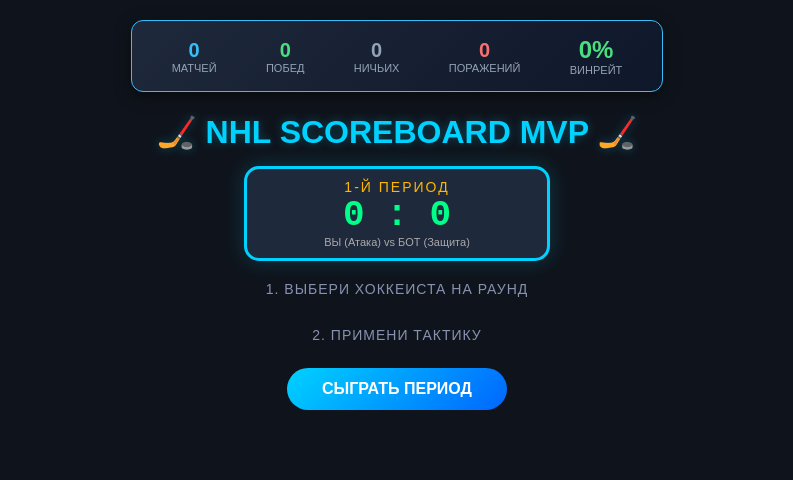
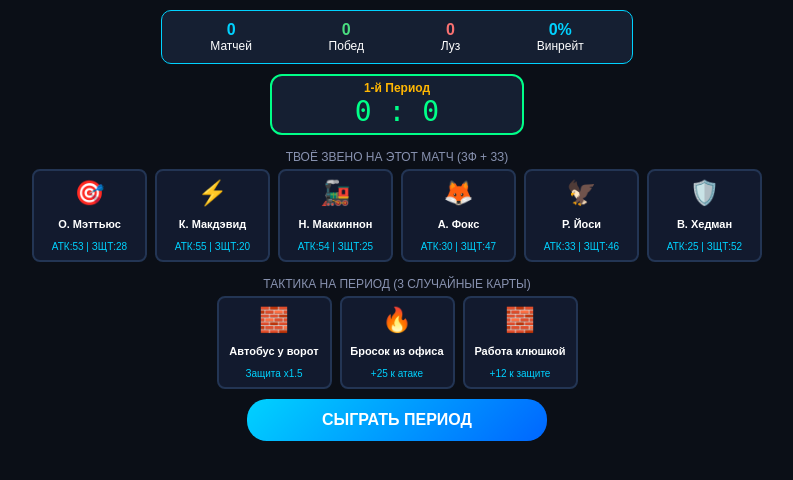
Before and after one commit to miruha3333/nhlcard, a Flask app: page / in a window 1280 px wide. Shown: the top 480 px of the page, without its empty margins (243-1036 px from the left). Run offline with Flask 3, Linux system fonts and the light colour scheme.

Commit message:
Update index.html

```diff
--- a/templates/index.html
+++ b/templates/index.html
@@ -2,177 +2,152 @@
 <html lang="ru">
 <head>
     <meta charset="UTF-8">
-    <meta name="viewport" content="width=device-width, initial-scale=1.0">
-    <title>NHL Card Arena & Profile</title>
+    <meta name="viewport" content="width=device-width, initial-scale=1.0, user-scalable=no">
+    <title>NHL Mini App Arena</title>
     <style>
-        body { font-family: 'Arial', sans-serif; background: #0f141c; color: #fff; text-align: center; padding: 20px; margin: 0; }
-        h1 { color: #00d2ff; text-shadow: 0 0 10px rgba(0,210,255,0.3); margin-bottom: 5px; }
+        body { font-family: 'Arial', sans-serif; background: #0b0f17; color: #fff; text-align: center; padding: 10px; margin: 0; user-select: none; }
+        .profile-box { background: #151f32; border: 1px solid #00d2ff; border-radius: 10px; max-width: 450px; margin: 0 auto 10px; padding: 10px; display: flex; justify-content: space-around; font-size: 12px; }
+        .stat-val { font-size: 16px; font-weight: bold; color: #00d2ff; }
 
-        /* СТИЛЬ ЛИЧНОГО КАБИНЕТА */
-        .profile-box {
-            background: linear-gradient(135deg, #1e293b, #0f172a);
-            border: 1px solid #38bdf8;
-            border-radius: 12px;
-            max-width: 500px;
-            margin: 0 auto 20px;
-            padding: 15px;
-            display: flex;
-            justify-content: space-around;
-            align-items: center;
-            box-shadow: 0 4px 15px rgba(0,0,0,0.5);
-        }
-        .profile-stat { text-align: center; }
-        .stat-val { font-size: 20px; font-weight: bold; color: #38bdf8; }
-        .stat-lbl { font-size: 11px; color: #94a3b8; text-transform: uppercase; }
-        .win-rate { color: #4ade80; font-size: 24px; font-weight: bold; }
+        .scoreboard { background: #151f32; border: 2px solid #00ff88; border-radius: 12px; width: 240px; margin: 10px auto; padding: 5px; }
+        .match-score { font-size: 28px; font-family: monospace; color: #00ff88; }
+        .period-text { font-size: 12px; color: #ffb703; font-weight: bold; }
 
-        /* СТИЛЬ ХОККЕЙНОГО ТАБЛО */
-        .scoreboard {
-            background: #1e293b;
-            border: 3px solid #00d2ff;
-            border-radius: 15px;
-            width: 280px;
-            margin: 15px auto;
-            padding: 10px;
-            box-shadow: 0 0 20px rgba(0,210,255,0.2);
-        }
-        .match-score { font-size: 36px; font-weight: bold; font-family: 'Courier New', monospace; color: #00ff88; }
-        .period-text { font-size: 14px; color: #ffb703; text-transform: uppercase; letter-spacing: 2px; }
+        .section-title { font-size: 12px; margin: 15px 0 5px; color: #8892b0; text-transform: uppercase; }
+        .card-container { display: flex; justify-content: center; gap: 8px; flex-wrap: wrap; margin-bottom: 10px; }
 
-        .section-title { font-size: 14px; margin: 20px 0 10px; color: #8892b0; text-transform: uppercase; letter-spacing: 1px; }
-        .card-container { display: flex; justify-content: center; gap: 12px; flex-wrap: wrap; margin-bottom: 15px; }
+        .card { background: #121a2e; border: 2px solid #233554; border-radius: 8px; padding: 8px; width: 95px; cursor: pointer; transition: 0.15s; }
+        .card.selected { border-color: #00ff88; background: #0c261c; box-shadow: 0 0 10px rgba(0,255,136,0.2); }
+        .card.tired .card-stat { color: #ff4655 !important; font-weight: bold; } /* ПОДСВЕТКА УСТАЛОСТИ КРАСНЫМ */
 
-        .card {
-            background: #172237;
-            border: 2px solid #233554;
-            border-radius: 10px;
-            padding: 12px;
-            width: 125px;
-            cursor: pointer;
-            transition: all 0.2s;
-        }
-        .card:hover { transform: translateY(-3px); border-color: #00d2ff; }
-        .card.selected { border-color: #00ff88; box-shadow: 0 0 15px rgba(0,255,136,0.3); background: #0f2d24; }
-        .card-emoji { font-size: 32px; margin-bottom: 5px; }
-        .card-name { font-weight: bold; font-size: 13px; margin-bottom: 5px; height: 32px; display: flex; align-items: center; justify-content: center; }
-        .card-stat { font-size: 11px; color: #00d2ff; }
+        .card-emoji { font-size: 24px; }
+        .card-name { font-weight: bold; font-size: 11px; margin: 4px 0; height: 26px; display: flex; align-items: center; justify-content: center; }
+        .card-stat { font-size: 10px; color: #00d2ff; }
 
-        .btn {
-            background: linear-gradient(135deg, #00d2ff, #0066ff);
-            color: white; border: none; padding: 12px 35px; font-size: 16px;
-            font-weight: bold; border-radius: 25px; cursor: pointer; transition: 0.2s;
-        }
-        .btn:hover { transform: scale(1.05); }
-        .btn-reset { background: #ff4655; margin-top: 15px; display: none; }
+        .btn { background: linear-gradient(135deg, #00d2ff, #0066ff); color: white; border: none; padding: 12px 40px; font-size: 16px; font-weight: bold; border-radius: 20px; cursor: pointer; width: 80%; max-width: 300px; }
+        .btn-reset { background: #ff4655; display: none; margin: 15px auto; }
 
-        #result-box { margin-top: 20px; padding: 15px; background: #172237; border-radius: 12px; display: none; border: 1px solid #233554; }
-        .duel-powers { font-size: 18px; color: #ffb703; margin: 5px 0; }
+        #result-box { margin-top: 15px; padding: 12px; background: #151f32; border-radius: 10px; display: none; border: 1px solid #233554; font-size: 14px; }
     </style>
 </head>
 <body>
 
-    <!-- ЛИЧНЫЙ КАБИНЕТ ИГРОКА -->
+    <!-- ПРОФИЛЬ -->
     <div class="profile-box">
-        <div class="profile-stat">
-            <div class="stat-val" id="stat-total">0</div>
-            <div class="stat-lbl">Матчей</div>
-        </div>
-        <div class="profile-stat">
-            <div class="stat-val" style="color: #4ade80;" id="stat-wins">0</div>
-            <div class="stat-lbl">Побед</div>
-        </div>
-        <div class="profile-stat">
-            <div class="stat-val" style="color: #94a3b8;" id="stat-draws">0</div>
-            <div class="stat-lbl">Ничьих</div>
-        </div>
-        <div class="profile-stat">
-            <div class="stat-val" style="color: #f87171;" id="stat-losses">0</div>
-            <div class="stat-lbl">Поражений</div>
-        </div>
-        <div class="profile-stat">
-            <div class="win-rate" id="stat-rate">0%</div>
-            <div class="stat-lbl">Винрейт</div>
-        </div>
+        <div><div class="stat-val" id="st-total">0</div><div>Матчей</div></div>
+        <div><div class="stat-val" style="color:#4ade80;" id="st-wins">0</div><div>Побед</div></div>
+        <div><div class="stat-val" style="color:#f87171;" id="st-losses">0</div><div>Луз</div></div>
+        <div><div class="stat-val" id="st-rate">0%</div><div>Винрейт</div></div>
     </div>
 
-    <h1>🏒 NHL SCOREBOARD MVP 🏒</h1>
-
-    <!-- ТАБЛО МАТЧА -->
+    <!-- ТАБЛО -->
     <div class="scoreboard">
         <div class="period-text" id="period-display">1-й Период</div>
         <div class="match-score"><span id="p-goals">0</span> : <span id="b-goals">0</span></div>
-        <div style="font-size: 11px; color: #aaa;">ВЫ (Атака) vs БОТ (Защита)</div>
     </div>
 
     <div id="game-controls">
-        <div class="section-title">1. Выбери хоккеиста на раунд</div>
+        <div class="section-title">Твоё звено на этот матч (3Ф + 3З)</div>
         <div class="card-container" id="players-zone"></div>
 
-        <div class="section-title">2. Примени тактику</div>
+        <div class="section-title">Тактика на период (3 случайные карты)</div>
         <div class="card-container" id="actions-zone"></div>
 
-        <button class="btn" id="play-btn" onclick="nextPeriod()">СЫГРАТЬ ПЕРИОД</button>
+        <button class="btn" onclick="nextPeriod()">СЫГРАТЬ ПЕРИОД</button>
     </div>
 
-    <button class="btn btn-reset" id="reset-btn" onclick="resetMatch()">НАЧАТЬ НОВЫЙ МАТЧ</button>
+    <button class="btn btn-reset" id="reset-btn" onclick="startNewMatch()">СЛЕДУЮЩИЙ МАТЧ</button>
 
-    <!-- Окно событий периода -->
     <div id="result-box">
-        <h3 id="round-details">События на льду...</h3>
-        <div class="duel-powers">Общая сила: Вы (<span id="p-power">0</span>) vs Бот (<span id="b-power">0</span>)</div>
-        <p style="font-size: 12px; color: #aaa;">Бот выставил: <span id="bot-setup" style="color: #ff4655;">-</span></p>
+        <h4 id="round-details" style="margin:5px 0;">События...</h4>
+        <div style="font-size:12px; color:#ffb703;">Сила дуэли: Вы (<span id="p-power">0</span>) vs Бот (<span id="b-power">0</span>)</div>
+        <div style="font-size:11px; color:#aaa; margin-top:4px;">Выбор БОТА: <span id="bot-setup" style="color:#ff4655;">-</span></div>
     </div>
 
     <script>
+        let db = null;
+        let matchPlayers = []; // 6 хоккеистов на текущий матч
+        let fatiguedPlayers = []; // Кто уже играл и устал
+
         let selectedPlayer = null;
         let selectedAction = null;
+        let currentPeriod = 1;
+        let pGoals = 0, bGoals = 0;
 
-        let currentPeriod = 1;
-        let playerGoals = 0;
-        let botGoals = 0;
+        let stats = JSON.parse(localStorage.getItem('h_stats')) || { total: 0, wins: 0, losses: 0 };
 
-        // Инициализация статистики из памяти браузера
-        let stats = JSON.parse(localStorage.getItem('hockey_stats')) || { total: 0, wins: 0, draws: 0, losses: 0 };
-
-        function updateProfileUI() {
-            document.getElementById('stat-total').innerText = stats.total;
-            document.getElementById('stat-wins').innerText = stats.wins;
-            document.getElementById('stat-draws').innerText = stats.draws;
-            document.getElementById('stat-losses').innerText = stats.losses;
-
+        function updateStatsUI() {
+            document.getElementById('st-total').innerText = stats.total;
+            document.getElementById('st-wins').innerText = stats.wins;
+            document.getElementById('st-losses').innerText = stats.losses;
             let rate = stats.total > 0 ? Math.round((stats.wins / stats.total) * 100) : 0;
-            document.getElementById('stat-rate').innerText = `${rate}%`;
+            document.getElementById('st-rate').innerText = `${rate}%`;
         }
 
-        async function loadCards() {
-            const res = await fetch('/api/cards');
-            const data = await res.json();
+        // Загрузка базы данных игры при первом входе
+        async function initGame() {
+            const res = await fetch('/api/init_deck');
+            db = await res.json();
+            startNewMatch();
+        }
 
-            const pZone = document.getElementById('players-zone');
-            pZone.innerHTML = '';
-            for (let id in data.players) {
-                let p = data.players[id];
-                pZone.innerHTML += `
-                    <div class="card" id="p-${id}" onclick="selectPlayer('${id}')">
+        // НАЧАЛО НОВОГО МАТЧА: Собираем случайный состав
+        function startNewMatch() {
+            currentPeriod = 1; pGoals = 0; bGoals = 0;
+            fatiguedPlayers = [];
+            document.getElementById('p-goals').innerText = 0;
+            document.getElementById('b-goals').innerText = 0;
+            document.getElementById('period-display').innerText = "1-й Период";
+            document.getElementById('game-controls').style.display = 'block';
+            document.getElementById('reset-btn').style.display = 'none';
+            document.getElementById('result-box').style.display = 'none';
+
+            // Берем 3 случайных форварда и 3 защитника
+            let fKeys = Object.keys(db.forwards).sort(() => 0.5 - Math.random()).slice(0, 3);
+            let dKeys = Object.keys(db.defenders).sort(() => 0.5 - Math.random()).slice(0, 3);
+
+            matchPlayers = [];
+            fKeys.forEach(k => matchPlayers.push({id: k, ...db.forwards[k]}));
+            dKeys.forEach(k => matchPlayers.push({id: k, ...db.defenders[k]}));
+
+            renderPlayers();
+            dealActionCards();
+        }
+
+        function renderPlayers() {
+            const zone = document.getElementById('players-zone');
+            zone.innerHTML = '';
+            matchPlayers.forEach(p => {
+                let isTired = fatiguedPlayers.includes(p.id);
+                // Если уставший — добавляем класс 'tired', уменьшающий статы визуально
+                zone.innerHTML += `
+                    <div class="card ${isTired ? 'tired' : ''}" id="p-${p.id}" onclick="selectPlayer('${p.id}')">
                         <div class="card-emoji">${p.image}</div>
                         <div class="card-name">${p.name}</div>
-                        <div class="card-stat">АТК: ${p.attack} | ЗЩТ: ${p.defense}</div>
+                        <div class="card-stat">
+                            ${isTired ? 'УСТАЛ (-30%)' : `АТК:${p.attack} | ЗЩТ:${p.defense}`}
+                        </div>
                     </div>
                 `;
-            }
+            });
+        }
 
-            const aZone = document.getElementById('actions-zone');
-            aZone.innerHTML = '';
-            for (let id in data.actions) {
-                let a = data.actions[id];
-                aZone.innerHTML += `
-                    <div class="card" id="a-${id}" onclick="selectAction('${id}')">
+        // СДАЧА 3 СЛУЧАЙНЫХ КАРТ ТАКТИКИ НА ПЕРИОД
+        function dealActionCards() {
+            const zone = document.getElementById('actions-zone');
+            zone.innerHTML = '';
+            let aKeys = Object.keys(db.actions).sort(() => 0.5 - Math.random()).slice(0, 3);
+
+            aKeys.forEach(k => {
+                let a = db.actions[k];
+                zone.innerHTML += `
+                    <div class="card" id="a-${k}" onclick="selectAction('${k}')">
                         <div class="card-emoji">${a.type === 'attack' ? '🔥' : '🧱'}</div>
                         <div class="card-name">${a.name}</div>
                         <div class="card-stat">${a.desc}</div>
                     </div>
                 `;
-            }
+            });
         }
 
         function selectPlayer(id) {
@@ -196,15 +171,19 @@
             const response = await fetch('/play', {
                 method: 'POST',
                 headers: { 'Content-Type': 'application/json' },
-                body: JSON.stringify({ player_id: selectedPlayer, action_id: selectedAction })
+                body: JSON.stringify({
+                    player_id: selectedPlayer,
+                    action_id: selectedAction,
+                    fatigued_players: fatiguedPlayers
+                })
             });
             const result = await response.json();
 
-            if (result.winner === 'player') playerGoals++;
-            if (result.winner === 'bot') botGoals++;
+            if (result.winner === 'player') pGoals++;
+            if (result.winner === 'bot') bGoals++;
 
-            document.getElementById('p-goals').innerText = playerGoals;
-            document.getElementById('b-goals').innerText = botGoals;
+            document.getElementById('p-goals').innerText = pGoals;
+            document.getElementById('b-goals').innerText = bGoals;
 
             document.getElementById('result-box').style.display = 'block';
             document.getElementById('round-details').innerText = result.details;
@@ -212,13 +191,18 @@
             document.getElementById('b-power').innerText = result.bot_score;
             document.getElementById('bot-setup').innerText = result.bot_setup;
 
-            selectedPlayer = null;
-            selectedAction = null;
-            document.querySelectorAll('.card').forEach(c => c.classList.remove('selected'));
+            // Хоккеист устает после использования
+            if (!fatiguedPlayers.includes(selectedPlayer)) {
+                fatiguedPlayers.push(selectedPlayer);
+            }
+
+            selectedPlayer = null; selectedAction = null;
 
             currentPeriod++;
             if (currentPeriod <= 3) {
                 document.getElementById('period-display').innerText = `${currentPeriod}-й Период`;
+                renderPlayers();
+                dealActionCards(); // Новая сдача карт на период!
             } else {
                 endMatch();
             }
@@ -226,47 +210,27 @@
 
         function endMatch() {
             document.getElementById('game-controls').style.display = 'none';
-            document.getElementById('reset-btn').style.display = 'inline-block';
+            document.getElementById('reset-btn').style.display = 'block';
+            stats.total++;
 
-            stats.total++;
-            let finalTitle = "";
-            if (playerGoals > botGoals) {
-                finalTitle = "🏆 МАТЧ ЗАВЕРШЕН: ВЫ ПОБЕДИЛИ!";
+            if (pGoals > bGoals) {
+                document.getElementById('round-details').innerText = "🏆 ФИНАЛЬНАЯ СИРЕНА: ВЫ ПОБЕДИЛИ!";
                 document.getElementById('period-display').innerText = "ПОБЕДА";
                 stats.wins++;
-            } else if (playerGoals < botGoals) {
-                finalTitle = "❌ МАТЧ ЗАВЕРШЕН: БОТ ОКАЗАЛСЯ СИЛЬНЕЕ.";
-                document.getElementById('period-display').innerText = "ПОРАЖЕНИЕ";
+            } else if (pGoals < bGoals) {
+                document.getElementById('round-details').innerText = "❌ ФИНАЛЬНАЯ СИРЕНА: ПОРАЖЕНИЕ.";
+                document.getElementById('period-display').innerText = "ЛУЗ";
                 stats.losses++;
             } else {
-                finalTitle = "🤝 МАТЧ ЗАВЕРШЕН: НИЧЬЯ!";
+                document.getElementById('round-details').innerText = "🤝 ОВЕРТАЙМ: НИЧЬЯ БОЕВАЯ!";
                 document.getElementById('period-display').innerText = "НИЧЬЯ";
-                stats.draws++;
             }
-
-            // Сохраняем обновленную статику в память браузера
-            localStorage.setItem('hockey_stats', JSON.stringify(stats));
-            updateProfileUI();
-
-            document.getElementById('round-details').innerText = finalTitle;
+            localStorage.setItem('h_stats', JSON.stringify(stats));
+            updateStatsUI();
         }
 
-        function resetMatch() {
-            currentPeriod = 1;
-            playerGoals = 0;
-            botGoals = 0;
-            document.getElementById('p-goals').innerText = 0;
-            document.getElementById('b-goals').innerText = 0;
-            document.getElementById('period-display').innerText = "1-й Период";
-            document.getElementById('game-controls').style.display = 'block';
-            document.getElementById('reset-btn').style.display = 'none';
-            document.getElementById('result-box').style.display = 'none';
-            loadCards();
-        }
-
-        // Запуск при старте страницы
-        updateProfileUI();
-        loadCards();
+        updateStatsUI();
+        initGame();
     </script>
 </body>
 </html>
```
